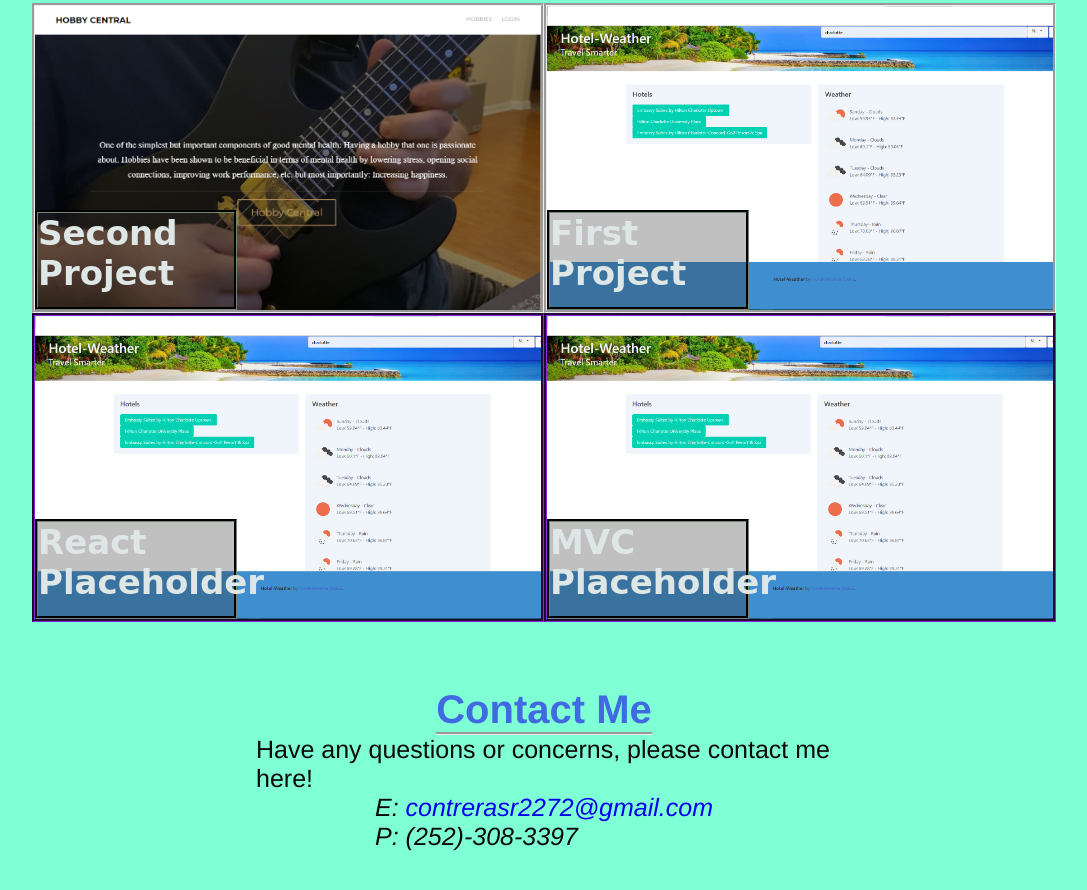
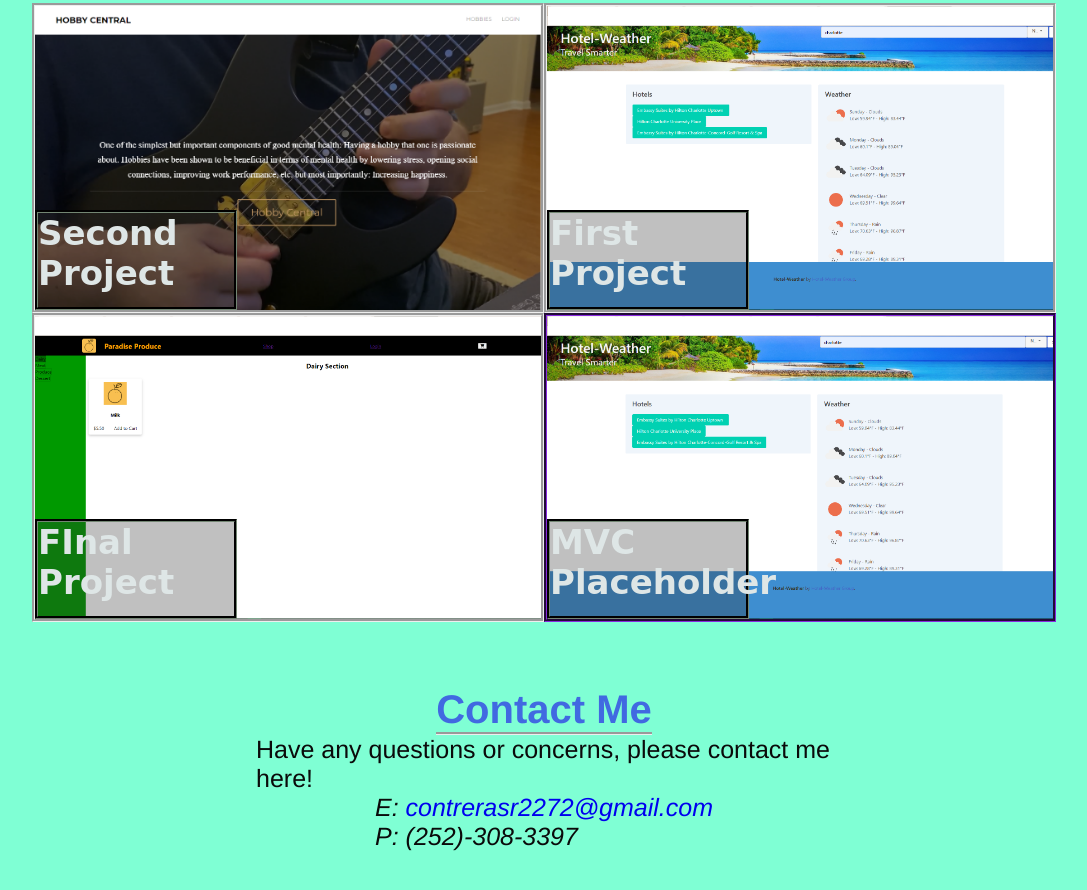
Before and after one commit to RicardoKContreras/Portfolio, a plain HTML site: page index.html in a window 1280 px wide. Shown: the part 2192-3082 px from the top of the page, without its empty margins (96-1183 px from the left). Drawn offline with Linux system fonts and the light colour scheme; a web font is replaced by a local one.

Commit message:
Adding project 3

```diff
--- a/assets/style.css
+++ b/assets/style.css
@@ -197,6 +197,17 @@ border-bottom-style: groove;
 
 }
 
+.side-projects3 {
+    width: 100%;
+    height: 309.5px;
+    border-style: groove;
+    display: flex;
+    align-items: flex-end;
+    background-image: url(project\ 3.png);
+    background-repeat: no-repeat;
+    background-size:cover;
+
+}
 
 .side-projects:hover {
     transform: scale(1.2);
@@ -204,6 +215,11 @@ border-bottom-style: groove;
 }
 
 .side-projects2:hover {
+    transform: scale(1.2);
+    border-color: black;
+}
+
+.side-projects3:hover {
     transform: scale(1.2);
     border-color: black;
 }
--- a/index.html
+++ b/index.html
@@ -72,10 +72,10 @@
                    </div>
                 </article>
                 </a>
-                <a href="" class="click2">
-                <article class="side-projects">
+                <a href="https://peaceful-mesa-42883.herokuapp.com/" class="click2">
+                <article class="side-projects3">
                     <div class="sub-style">
-                        <h2 class="projectheader">React Placeholder</h2>
+                        <h2 class="projectheader">FInal Project</h2>
                     </div>
                 </article>
                 </a>
```
Also changed, not shown: assets/project 3.png (added).
